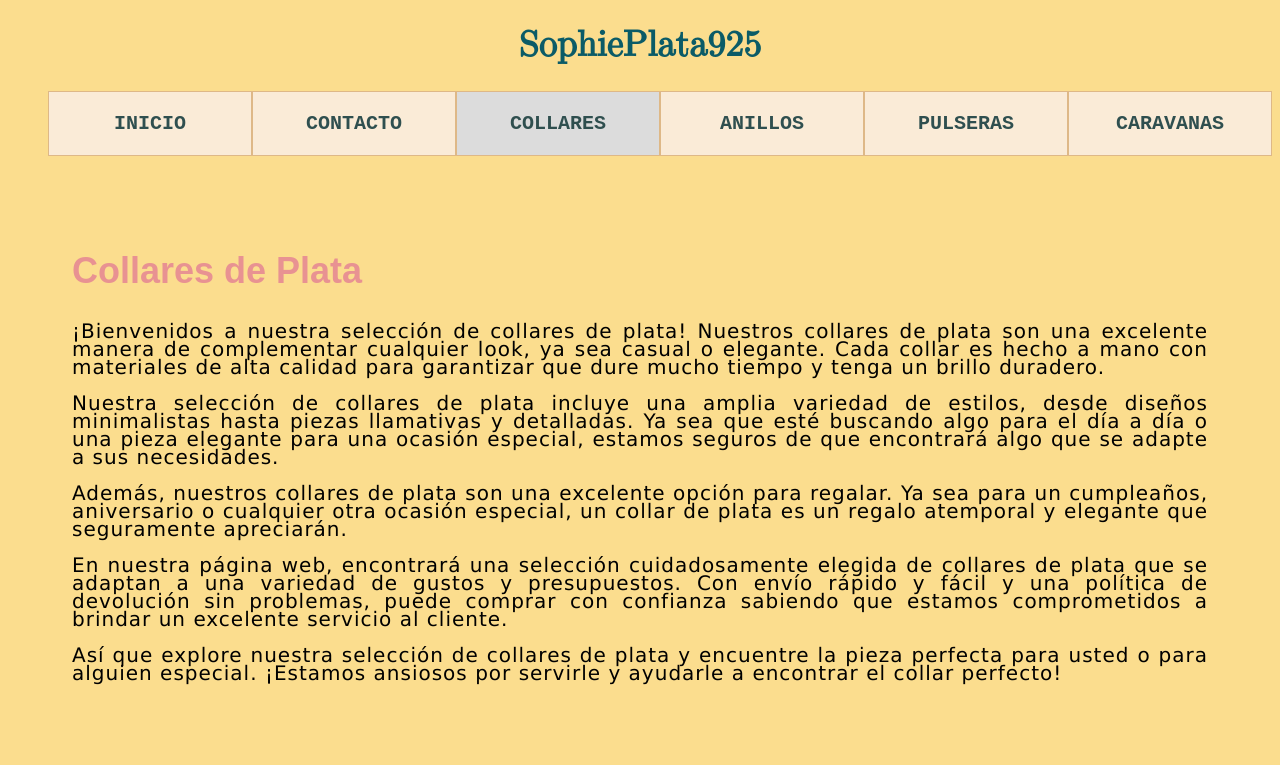
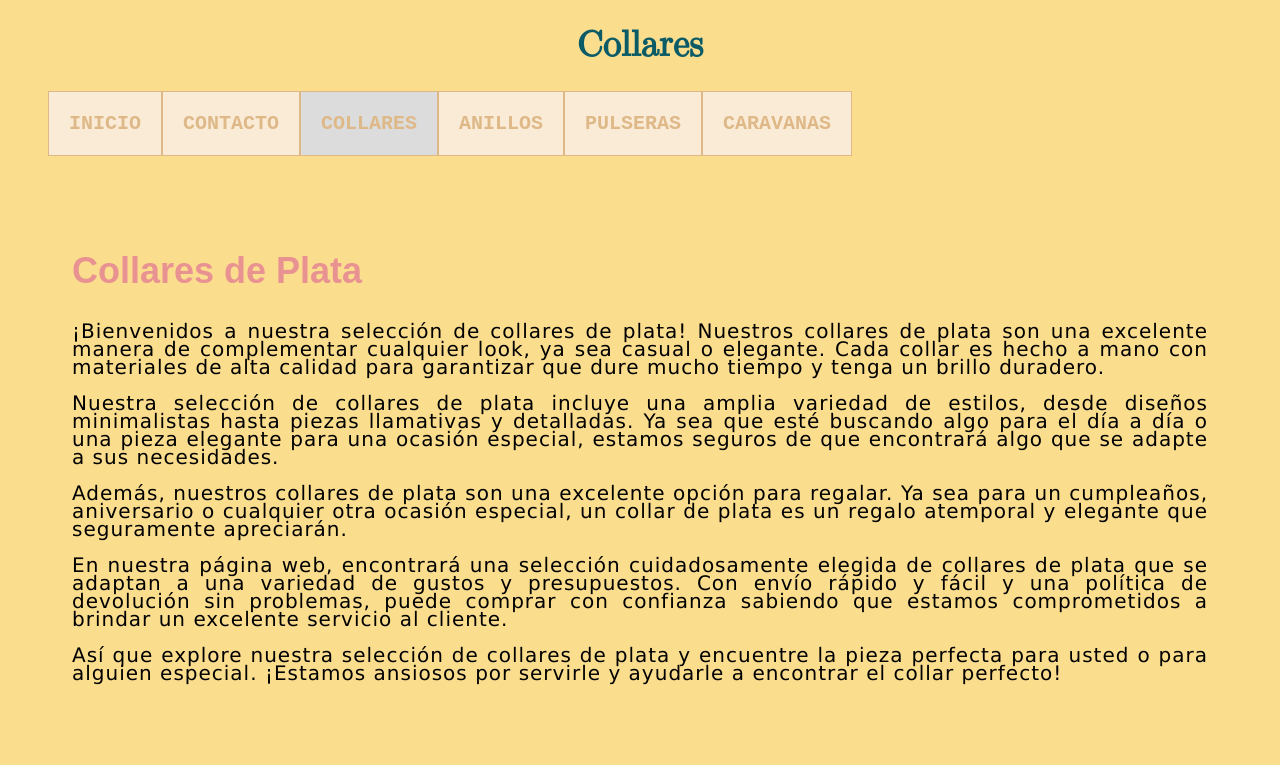
Before and after one commit to GermanGutiUy/Preentrega3GermanGutierrezRial, a plain HTML site: page pages/collares.html in a window 1280 px wide. Shown: the top 765 px of the page. Drawn offline with Linux system fonts and the light colour scheme.

Commit message:
Actualizacion pre entrega 4

```diff
--- a/pages/collares.html
+++ b/pages/collares.html
@@ -5,7 +5,10 @@
     <meta charset="UTF-8">
     <meta http-equiv="X-UA-Compatible" content="IE=edge">
     <meta name="viewport" content="width=device-width, initial-scale=1.0">
-    <title>Document</title>
+    <meta name="description"
+        content="Descubre nuestra tienda online de joyería de plata 925. Encuentra anillos, pulseras, cadenas y collares de alta calidad y diseños únicos. Conoce nuestras ofertas especiales y haz tus compras desde la comodidad de tu hogar. Envío gratis en compras mayores a $50. ¡Visítanos ahora y encuentra la joya perfecta para ti o para regalar!">
+    <meta name="keywords" content="collares, caravanas, anillos,ecommerce, pulseras, plata, 925">
+    <title>Collares</title>
 </head>
 
 <body id="cuerpo">
@@ -14,15 +17,27 @@
     <link rel="stylesheet" href="../style/styleindex.css">
 
     <header>
-        <h1 class="title">SophiePlata925</h1>
+        <h1 class="title">Collares</h1>
         <nav>
             <ul class="listStyle">
-                <li class="listItem"><a class="listAnchor" href="../index.html">Inicio</a></li>
-                <li class="listItem"><a class="listAnchor" href="../pages/contacto.html">Contacto</a></li>
-                <li class="listItem active"><a class="listAnchor" href="../pages/collares.html">Collares</a></li>
-                <li class="listItem"><a class="listAnchor" href="../pages/anillos.html">Anillos</a></li>
-                <li class="listItem"><a class="listAnchor" href="../pages/pulseras.html">Pulseras</a></li>
-                <li class="listItem"><a class="listAnchor" href="../pages/caravanas.html">Caravanas</a></li>
+                <a class="listAnchor" href="../index.html">
+                    <li class="listItem">Inicio</li>
+                </a>
+                <a class="listAnchor" href="../pages/contacto.html">
+                    <li class="listItem">Contacto</li>
+                </a>
+                <a class="listAnchor" href="../pages/collares.html">
+                    <li class="listItem active">Collares</li>
+                </a>
+                <a class="listAnchor" href="../pages/anillos.html">
+                    <li class="listItem">Anillos</li>
+                </a>
+                <a class="listAnchor" href="../pages/pulseras.html">
+                    <li class="listItem">Pulseras</li>
+                </a>
+                <a class="listAnchor" href="../pages/caravanas.html">
+                    <li class="listItem">Caravanas</li>
+                </a>
             </ul>
         </nav>
     </header>
```
Also changed, not shown: index.html (+9 -1 lines), pages/anillos.html (+1 -1 lines), pages/caravanas.html (+29 -11 lines), pages/contacto.html (+19 -6 lines), pages/pulseras.html (+18 -6 lines), style/styleindex.scss (indentation only), style/stylepulseras.scss (line endings or trailing spaces).
